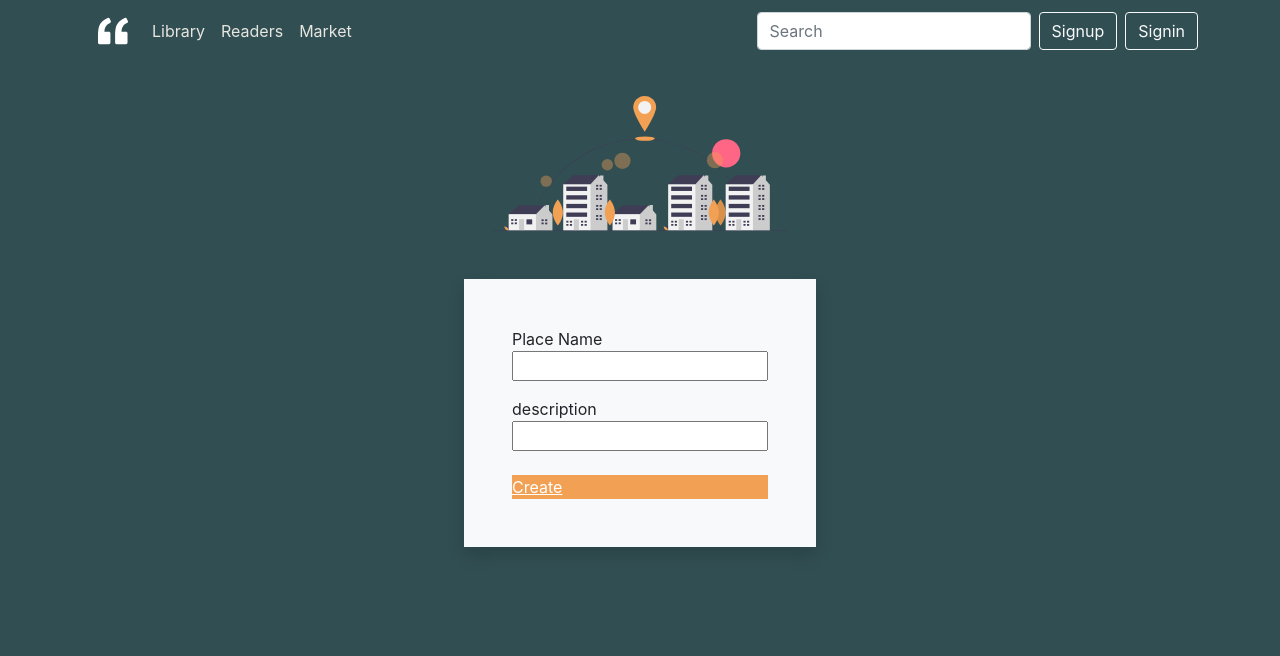
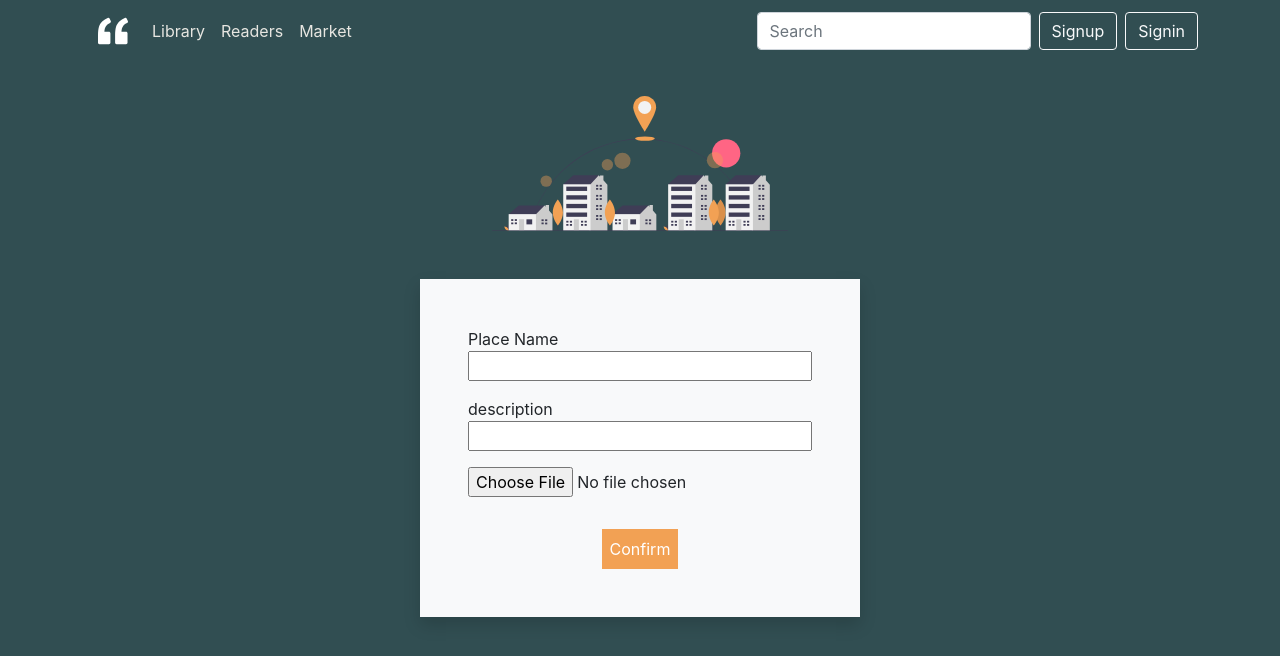
Before and after one commit to lourencokramerhorta/aspas-fe, a React (Create React App) app: page /create-place in a window 1280 px wide. Shown: the top 656 px of the page. Built offline with nearby package versions, Linux system fonts and the light colour scheme; no server answers.

Commit message:
place profile, User List css

```diff
--- a/src/components/books/BookList.js
+++ b/src/components/books/BookList.js
@@ -5,7 +5,6 @@ import axios from "axios";
 import SearchBookCard from "./SearchBookCard";
 import bookListImg from "../images/book list.svg";
 import transition from "../images/transition.png";
-
 
 class BookList extends Component {
   state = { listOfBooks: [] };
--- a/src/components/place/CreatePlace.js
+++ b/src/components/place/CreatePlace.js
@@ -1,23 +1,49 @@
 import React, { Component } from "react";
 import PlaceService from "./place-service";
 import placeImage from "../images/create-place.svg";
-import { Link } from "react-router-dom";
+import FileService from "../file-upload/file-upload-service";
 
 export default class CreatePlace extends Component {
   state = {
     name: "",
     description: "",
+    imageUrl: "",
+    loading: false,
   };
   service = new PlaceService();
+  FileService = new FileService();
+
+  handleFileUpload = (e) => {
+    this.setState({ loading: true });
+    console.log("The file to be uploaded is: ", e.target.files[0]);
+
+    const uploadData = new FormData();
+
+    uploadData.append("imageUrl", e.target.files[0]);
+
+    this.FileService.handleUpload(uploadData)
+      .then((response) => {
+        // after the console.log we can see that response carries 'secure_url' which we can use to update the state
+        console.log("response is: ", response.secure_url);
+        this.setState({ loading: false, imageUrl: response.secure_url });
+      })
+      .catch((err) => {
+        console.log("Error while uploading the file: ", err);
+      });
+  };
 
   handleFormSubmit = (event) => {
     event.preventDefault();
     const name = this.state.name;
     const description = this.state.description;
+    const imageUrl = this.state.imageUrl;
+
+    console.log("the imageUrl", imageUrl);
+
     this.service
-      .createPlace(name, description)
+      .createPlace(name, description, imageUrl)
       .then((response) => {
-        this.setState({ name: "", description: "" });
+        this.setState({ name: "", description: "", imageUrl: "" });
         console.log("created place", response);
         this.props.history.push("/user-profile");
       })
@@ -40,6 +66,7 @@ export default class CreatePlace extends Component {
             <form
               onSubmit={this.handleFormSubmit}
               className="d-flex flex-column"
+              encType="multipart/form-data"
             >
               <label>Place Name</label>
               <input
@@ -55,9 +82,32 @@ export default class CreatePlace extends Component {
                 value={this.state.description}
                 onChange={(e) => this.handleChange(e)}
               />
-              <Link className="btn-home-community mt-4 border-0" type="submit">
-                Create
-              </Link>
+              <div className="form-group">
+                <input
+                  className="my-3"
+                  type="file"
+                  onChange={(e) => this.handleFileUpload(e)}
+                />
+              </div>
+              <button
+                type="submit"
+                class={`btn-home-community mt-3 border-0 p-2 align-self-center ${
+                  this.state.loading ? "disabled" : ""
+                }`}
+              >
+                {this.state.loading ? (
+                  <div>
+                    <span
+                      class="spinner-border spinner-border-sm"
+                      role="status"
+                      aria-hidden="true"
+                    ></span>
+                    &nbsp;Loading...
+                  </div>
+                ) : (
+                  <span>Confirm</span>
+                )}
+              </button>
             </form>
           </div>
         </div>
--- a/src/components/place/PlaceProfile.js
+++ b/src/components/place/PlaceProfile.js
@@ -15,6 +15,15 @@ export default class PlaceProfile extends Component {
     this.setState({ place: place });
   };
   render() {
-    return <div>{this.state.place && <p>{this.state.place.name}</p>}</div>;
+    return (
+      <div className="mt-5 pt-5">
+        {this.state.place && (
+          <div>
+            <p>{this.state.place.name}</p>
+            <img src={this.state.place.imageUrl} alt="place" className="w-50" />
+          </div>
+        )}
+      </div>
+    );
   }
 }
--- a/src/components/place/place-service.js
+++ b/src/components/place/place-service.js
@@ -9,9 +9,9 @@ class PlaceService {
     this.service = service;
   }
 
-  createPlace = (name, description) => {
+  createPlace = (name, description, imageUrl) => {
     return this.service
-      .post("/create-place", { name, description })
+      .post("/create-place", { name, description, imageUrl })
       .then((response) => response.data);
   };
 
--- a/src/components/transactions/Transaction.js
+++ b/src/components/transactions/Transaction.js
@@ -1,7 +1,7 @@
 import React, { Component } from "react";
 import BookListItem from "../books/BookListItem";
+
 import transactionService from "./transaction-service";
-import { Link } from "react-router-dom";
 
 export default class Transaction extends Component {
   state = { book1: this.props.pickedBook[0], book2: {} };
--- a/src/components/user/EdidProfile.js
+++ b/src/components/user/EdidProfile.js
@@ -62,7 +62,7 @@ export default class EdidProfile extends Component {
             <div className=" bg-light p-5 shadow">
               <form
                 onSubmit={this.handleFormSubmit}
-                enctype="multipart/form-data"
+                encType="multipart/form-data"
                 className="form-group"
               >
                 <div class="d-flex flex-column bd-highlight">
--- a/src/components/user/UserList.js
+++ b/src/components/user/UserList.js
@@ -1,6 +1,8 @@
 import React, { Component } from "react";
 import UserService from "./user-service";
 import UserCard from "./UserCard";
+import userListImg from "../images/user-list.svg";
+import transition from "../images/transition.png";
 
 export default class UserList extends Component {
   state = { listOfUsers: [] };
@@ -23,9 +25,9 @@ export default class UserList extends Component {
         <div>
           <div className="container-fluid bg-deep-blue">
             <div className="d-flex justify-content-center align-items-center mt-5 p-5">
-              {/* <img src={bookListImg} className="w-25 d-flex" /> */}
+              <img src={userListImg} className="w-25 d-flex" />
               <div className="ms-5">
-                <h1 className="mt-3 text-white fw-bolder">Our Library!</h1>
+                <h1 className="mt-3 text-white fw-bolder">Our community!</h1>
                 <p className="text-white fs-5">
                   “The Pessimist Sees Difficulty In Every Opportunity. The
                   Optimist Sees Opportunity In Every Difficulty.” – Winston
@@ -36,7 +38,7 @@ export default class UserList extends Component {
             </div>
           </div>
           <div className="">
-            {/* <img src={transition} className="position-relative w-100" /> */}
+            <img src={transition} className="position-relative w-100" />
           </div>
           <div className="container mt-5 pt-5">
             <div className="row">
```
Also changed, not shown: src/components/images/user-list.svg (added), src/components/user/UserProfile.js (line endings or trailing spaces).
